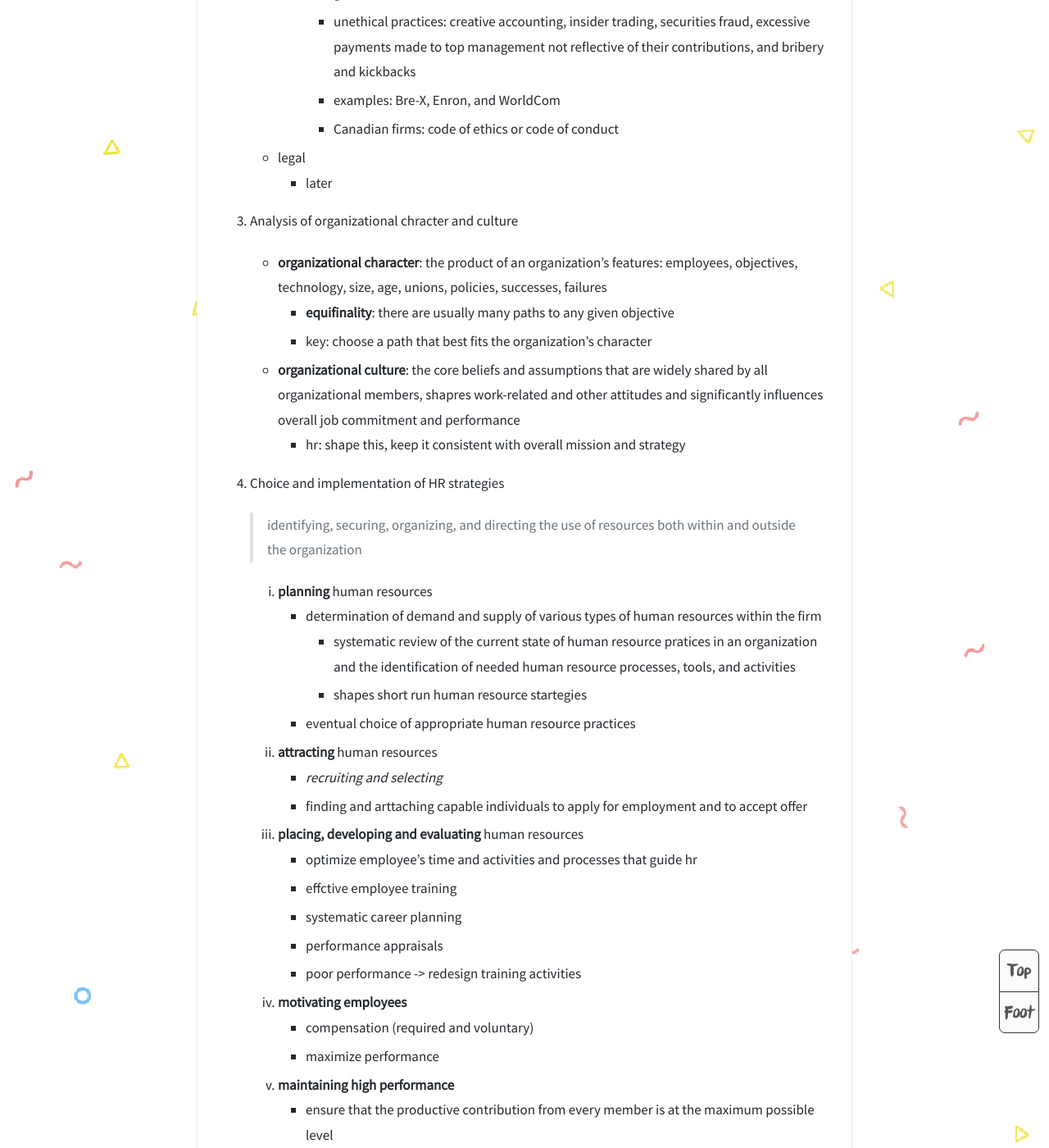
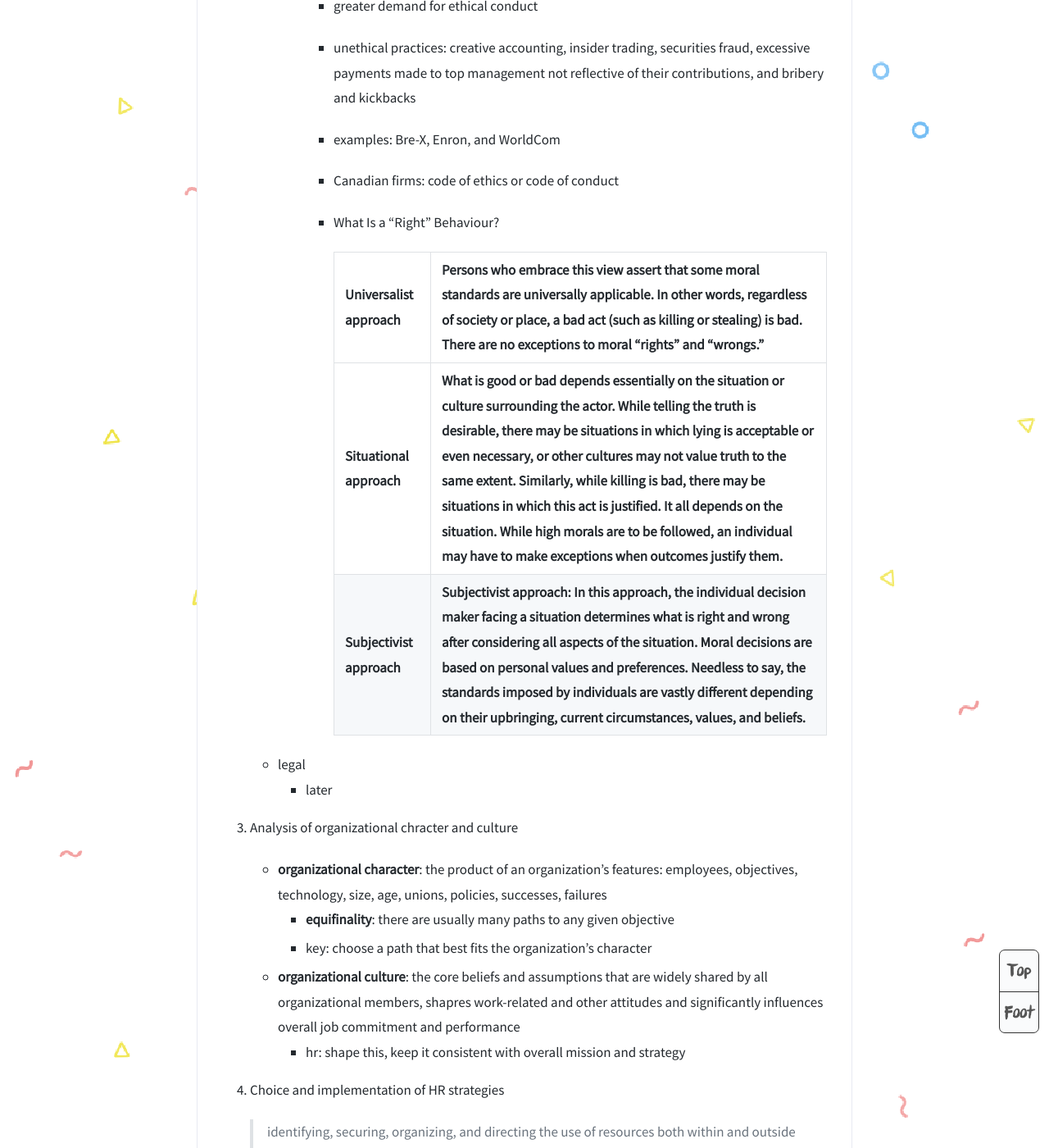
Before and after one commit to Nataland/nataland.github.io, a Jekyll site: the page built from _posts/2018-09-15-BU354HRM.md, in a window 1280 px wide and 1400 px high, scrolled down 5359 px. Shown: the whole window at 82% size. Built offline with Jekyll 4.4.1, drawn with Linux system fonts in a browser that asks for light colours; comment, search, counter and statistics services are not loaded.

Commit message:
universalist/subjective/situational approaches

```diff
--- a/_posts/2018-09-15-BU354HRM.md
+++ b/_posts/2018-09-15-BU354HRM.md
@@ -56,6 +56,7 @@ tags: business hrm bba lecture-notes bu354
        - higher quality of work life for imployees -> improvements in productivity
        - worrisome: gap in the productivity levels of Canada vs US
        - to improve competitiveness and innovation, need people management and technology
+
    - technological
      - flexible work design
        - works better in firms with nonroutine production precesses (not a factory, but for software developers)
@@ -80,6 +81,7 @@ tags: business hrm bba lecture-notes bu354
        - speed, reliability, flexibility (able to produce in small batches)
        - increased predictability and reliability (no strikes) in operations and higher standards of quality in production
        - challenges: negative union attitudes; require highly skilled designers, operators and technicians
+
    - demographic
      - gender balance in the workforce
        - education levels, age levels, % of the population participating in the workforce, etc.
@@ -115,15 +117,27 @@ tags: business hrm bba lecture-notes bu354
          - continuous learning, ongoing feedback, teamwork, up-to-date technology, security, respect, and work-life balance
          - biggest fear: boredom
          - may have unrealistically high expectations, targets, resultant frustration
+
    - cultural
      - diversity
        - **cultural mosaic** (not melting pot): coexistence of numerous national, racial, and ethnic groups, each with its unique cultural and social background
        - HR's responsibility to maximize the beneficial outcomes and minimize the challenges posed by a diverse workforce
      - ethics
        - greater demand for ethical conduct
+
        - unethical practices: creative accounting, insider trading, securities fraud, excessive payments made to top management not reflective of their contributions, and bribery and kickbacks
+
        - examples: Bre-X, Enron, and WorldCom
+
        - Canadian firms: code of ethics or code of conduct
+
+       - What Is a “Right” Behaviour?
+
+         | Universalist approach     | Persons who embrace this view assert that some moral standards are universally applicable. In other words, regardless of society or place, a bad act (such as killing or stealing) is bad. There are no exceptions to moral “rights” and “wrongs.” |
+         | ------------------------- | ------------------------------------------------------------ |
+         | **Situational approach**  | **What is good or bad depends essentially on the situation or culture surrounding the actor. While telling the truth is desirable, there may be situations in which lying is acceptable or even necessary, or other cultures may not value truth to the same extent. Similarly, while killing is bad, there may be situations in which this act is justified. It all depends on the situation. While high morals are to be followed, an individual may have to make exceptions when outcomes justify them.** |
+         | **Subjectivist approach** | **Subjectivist approach: In this approach, the individual decision maker facing a situation determines what is right and wrong after considering all aspects of the situation. Moral decisions are based on personal values and preferences. Needless to say, the standards imposed by individuals are vastly different depending on their upbringing, current circumstances, values, and beliefs.** |
+
    - legal
      - later
 
@@ -1318,4 +1332,3 @@ strategic implications of legal challenges:
   - raise awareness of options
   - onsite counsellors or outsource
   - establish career goals and find appropriate career paths
-  -
--- a/index.html
+++ b/index.html
@@ -3,6 +3,7 @@ layout: default
 title: My Blog
 page-title: Nataland's Blog
 home-title: See the world through rose-coloured glasses
+description: Blog /bläɡ/, noun. A web log—an online journal, diary, or serial published by a person or group of people.
 ---
 
 {% include header.html %}
```
Also changed, not shown: 1 other file.
